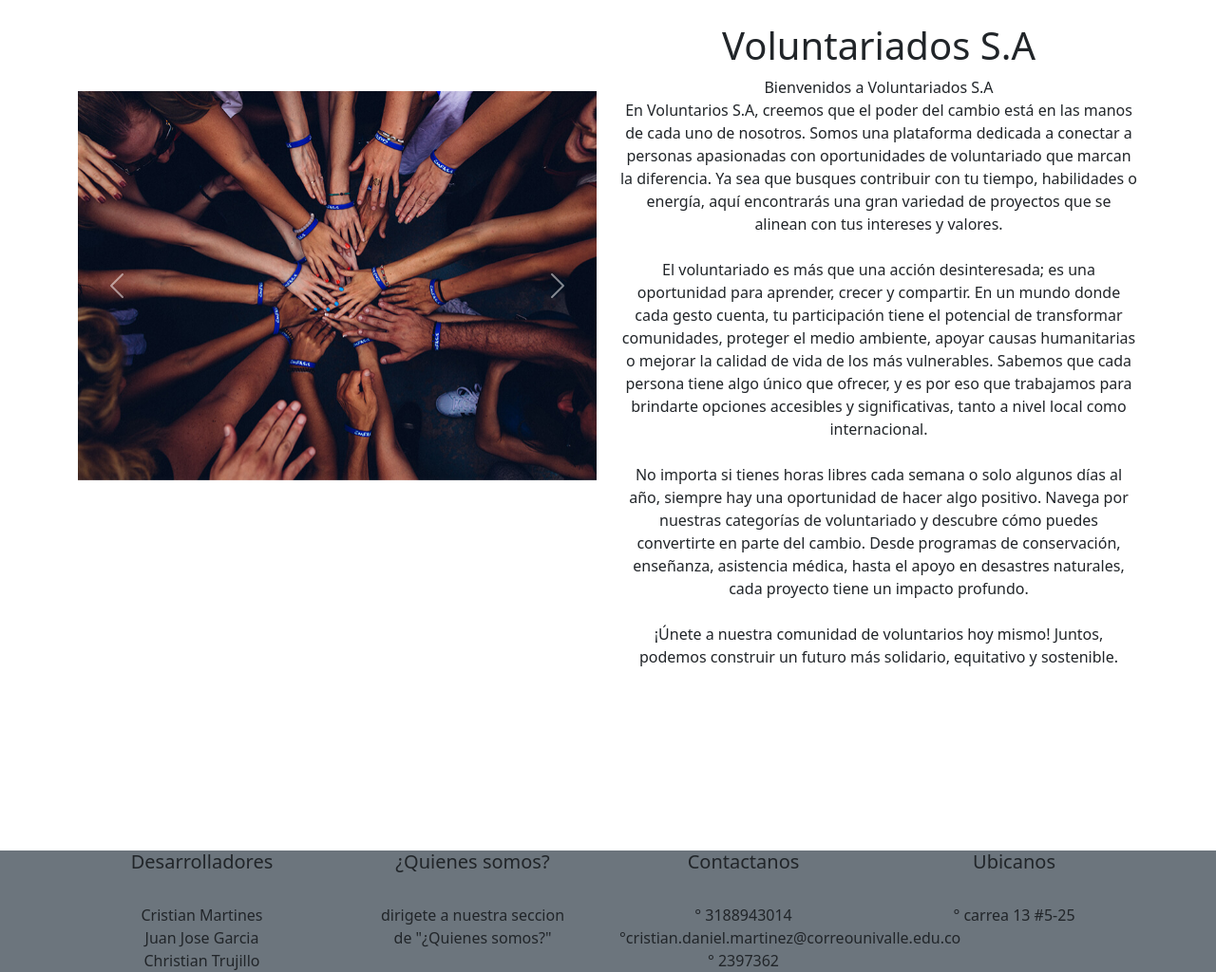
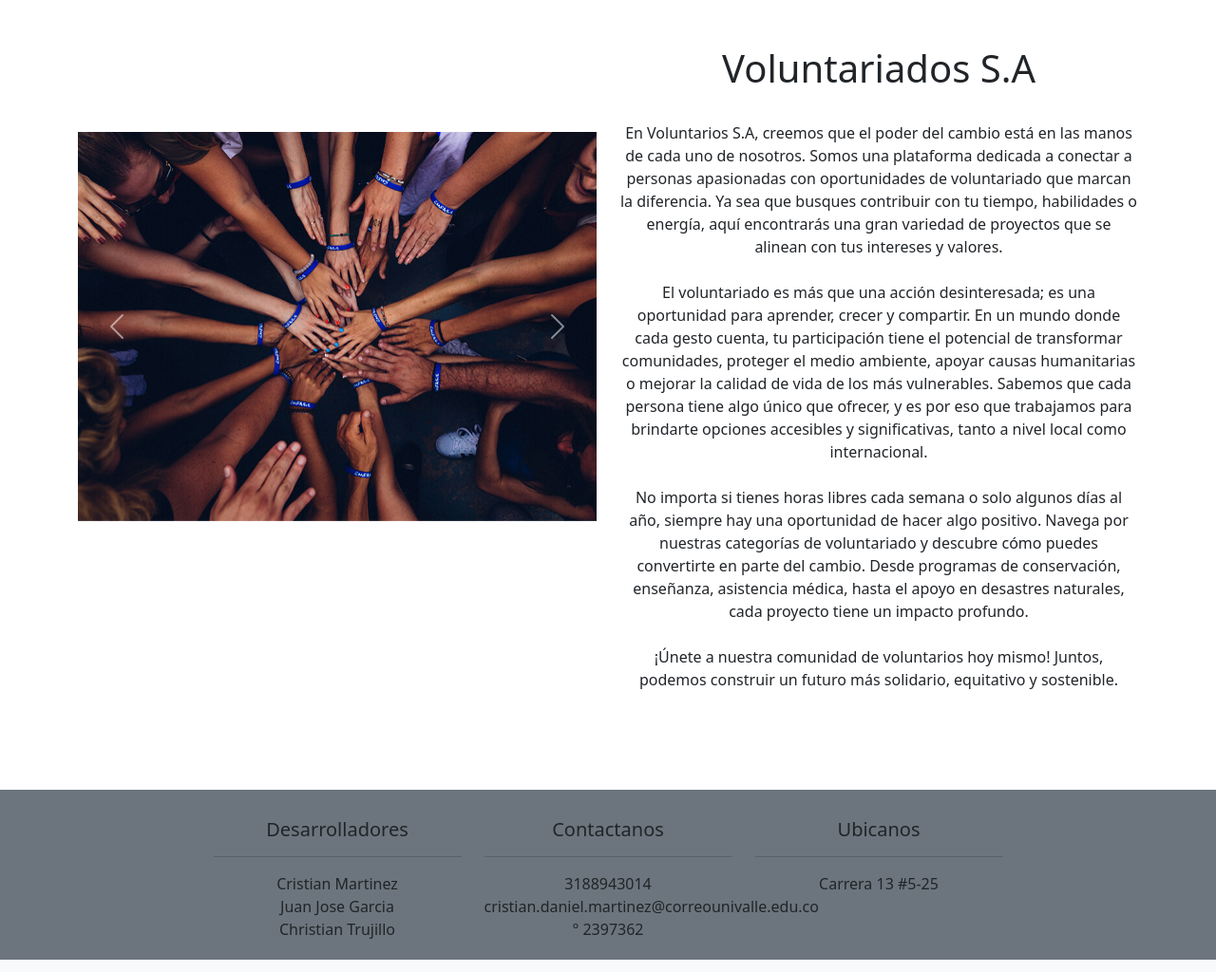
Before and after one commit to JJGL-2264422/WebVoluntarios, a PHP site: page /vista/MenuPrincipal.php in a window 1280 px wide. Shown: the part 56-1080 px from the top of the page at 95% size. Run offline with PHP 8.4, Linux system fonts and the light colour scheme.

Commit message:
Cambios graficos menores.

```diff
--- a/vista/MenuPrincipal.php
+++ b/vista/MenuPrincipal.php
@@ -6,15 +6,17 @@
 <head>
     <meta charset="UTF-8">
     <meta name="viewport" content="width=device-width, initial-scale=1.0">
-    <title>Document</title>
+    <link rel="stylesheet" href="../css/bootstrap.min.css">
+    <link rel="stylesheet" href="https://cdnjs.cloudflare.com/ajax/libs/font-awesome/4.7.0/css/font-awesome.min.css">
+    <title>Voluntarios S.A</title>
 </head>
 <body>
  <?php
     incluir_navbar();
  ?><br>
-    <div class="container text-center">
+    <div class="container text-center" style="margin-bottom:80px;">
         <div class="row ">
-            <div class="col"><br><br><br>
+            <div class="col" style="margin-top:115px;">
                 <div id="carouselExample" class="carousel slide">
                     <div class="carousel-inner">
                         <div class="carousel-item active">
@@ -45,11 +47,9 @@
             </div>
             <div class="col">
                 <div>
-                    <h1>Voluntariados S.A</h1>
+                    <br><h1>Voluntariados S.A</h1><br>
                 </div>
                 <div>
-                Bienvenidos a Voluntariados S.A <br>
-
                     En Voluntarios S.A, creemos que el poder del cambio está en las manos de cada uno de nosotros. Somos una plataforma dedicada a conectar a personas apasionadas con oportunidades de voluntariado que marcan la diferencia. Ya sea que busques contribuir con tu tiempo, habilidades o energía, aquí encontrarás una gran variedad de proyectos que se alinean con tus intereses y valores. <br><br>
 
                     El voluntariado es más que una acción desinteresada; es una oportunidad para aprender, crecer y compartir. En un mundo donde cada gesto cuenta, tu participación tiene el potencial de transformar comunidades, proteger el medio ambiente, apoyar causas humanitarias o mejorar la calidad de vida de los más vulnerables. Sabemos que cada persona tiene algo único que ofrecer, y es por eso que trabajamos para brindarte opciones accesibles y significativas, tanto a nivel local como internacional. <br><br>
@@ -61,15 +61,13 @@
             </div>
         </div>
     </div>
-<br><br><br><br><br><br><br>
     <footer>
         <div class="bg-secondary">
-            <div class="container text-center ">
-                <div class="row row-cols-1 row-cols-sm-2 row-cols-md-4">
-                    <div class="col"><h5>Desarrolladores</h5> <br>Cristian Martines <br>Juan Jose Garcia <br>Christian Trujillo </div>
-                    <div class="col"><h5>¿Quienes somos?</h5><br> dirigete a nuestra seccion <br> de "¿Quienes somos?"</div>
-                    <div class="col"><h5>Contactanos</h5><br> ° 3188943014 <br>°cristian.daniel.martinez@correounivalle.edu.co <br>° 2397362</div>
-                    <div class="col"><h5>Ubicanos</h5><br>° carrea 13 #5-25</div>
+            <div class="container text-center" style="padding-top:30px;padding-bottom:20px">
+                <div class="row row-cols-1 row-cols-sm-2 row-cols-md-4 justify-content-center">
+                    <div class="col"><h5>Desarrolladores</h5><hr>Cristian Martinez <br>Juan Jose Garcia <br>Christian Trujillo </div>
+                    <div class="col"><h5>Contactanos</h5><hr>3188943014 <br>cristian.daniel.martinez@correounivalle.edu.co <br>° 2397362</div>
+                    <div class="col"><h5>Ubicanos</h5><hr>Carrera 13 #5-25</div>
                 </div>
             </div>
         </div>
```
